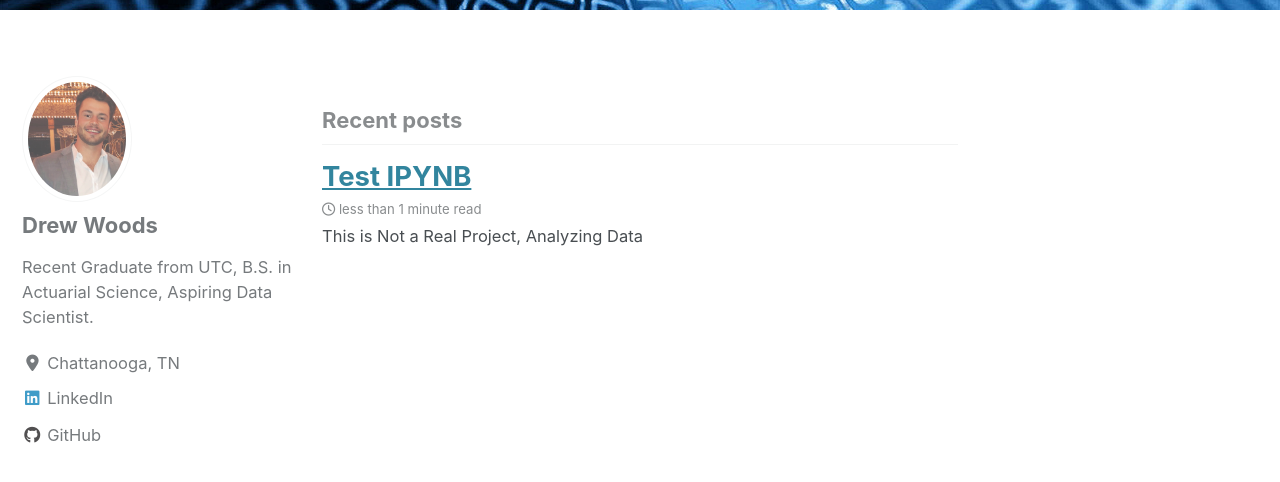
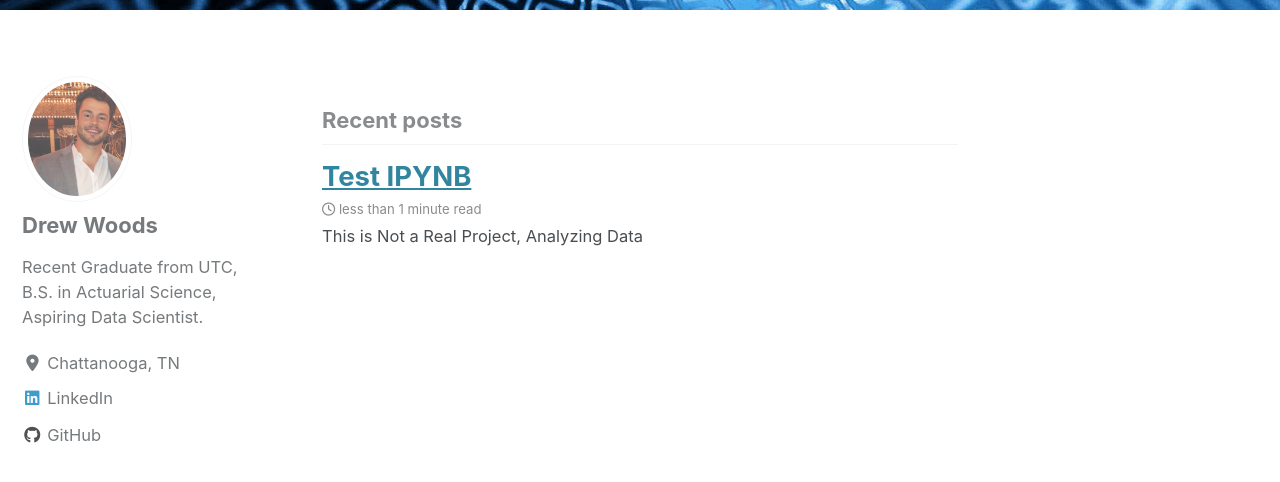
Before and after one commit to backdoordata/backdoordata.github.io, a Jekyll site: the page built from index.html, in a window 1280 px wide and 900 px high, scrolled down 454 px. Shown: the top 482 px of the window. Built offline with Jekyll 4.4.1, drawn with Linux system fonts in a browser that asks for light colours; cached includes are drawn as plain includes; nearby versions of some CDN libraries; the list of posts is cut into pages by our own code.

Commit message:
Updating bio

```diff
--- a/_config.yml
+++ b/_config.yml
@@ -109,10 +109,7 @@ analytics:
 author:
   name             : "Drew Woods"
   avatar           : "/images/profile-picture.jpg" # path of avatar image, e.g. "/assets/images/bio-photo.jpg"
-  bio              : >
-    Recent Graduate from UTC,
-    B.S. in Actuarial Science,
-    Aspiring Data Scientist.
+  bio              : "Recent Graduate from UTC, <br>B.S. in Actuarial Science, <br>Aspiring Data Scientist."
   location         : "Chattanooga, TN"
   email            :
   links:
```
